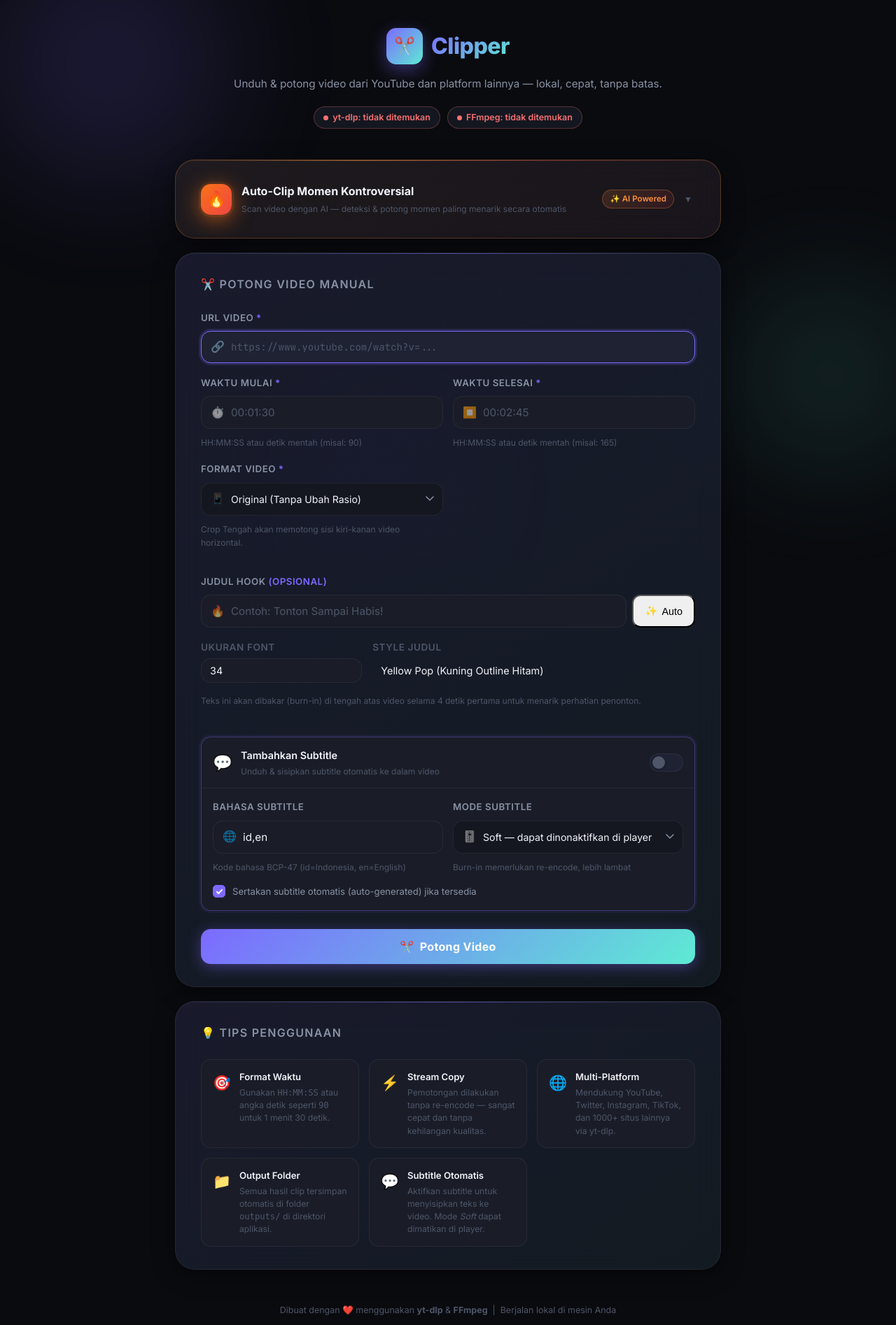
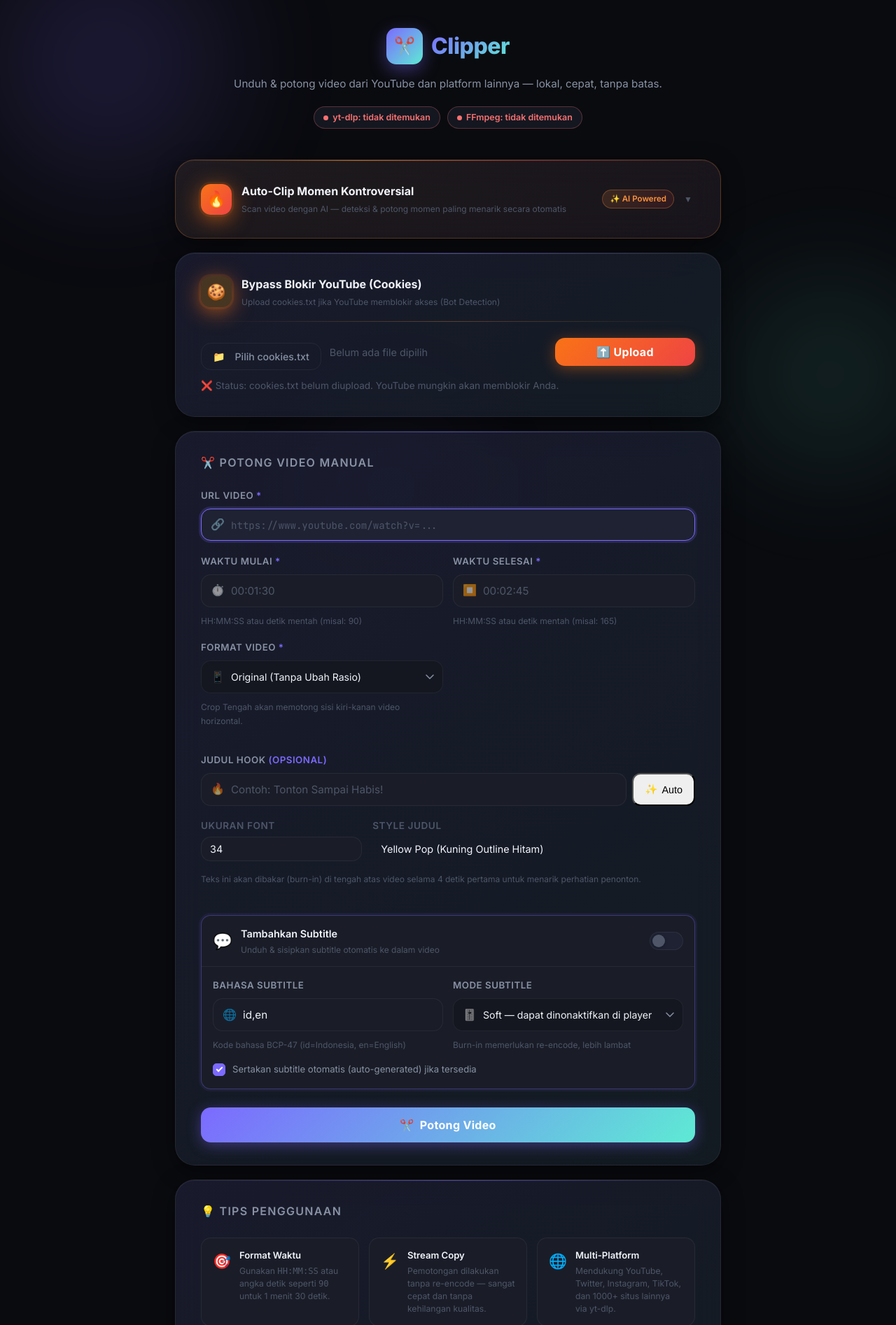
Before and after one commit to Iqbalaulia/clipper, a Flask app: page / in a window 1280 px wide. Shown: the top 1894 px of the page at 70% size. Run offline with Flask 3, Linux system fonts and the light colour scheme.

Commit message:
fix(temp;ate): bypasss cookies

```diff
--- a/app.py
+++ b/app.py
@@ -389,14 +389,32 @@
     try:
         cmd = [
             sys.executable, "-m", "yt_dlp", "--dump-json", "--no-playlist",
-            "--extractor-args", "youtube:player_client=android,web", url
+            "--js-runtimes", "node:node.exe",
+            "--remote-components", "ejs:github",
+            "--no-check-certificates",
         ]
         if use_cookies:
-            cmd.insert(-1, "--cookies")
-            cmd.insert(-1, COOKIES_FILE)
+            cmd += ["--cookies", COOKIES_FILE]
+        cmd.append(url)
+
         r = subprocess.run(cmd, capture_output=True, text=True, timeout=60)
         if r.returncode != 0:
-            return jsonify({"error": f"Gagal mengambil info video: {r.stderr[:300]}"}), 400
+            stderr_text = (r.stderr or "") + (r.stdout or "")
+            if "cookies are no longer valid" in stderr_text:
+                return jsonify({
+                    "error": "Cookies YouTube Anda sudah kadaluarsa (expired). Silakan ekspor ulang file cookies.txt terbaru dari browser dan upload kembali."
+                }), 400
+            elif "Sign in to confirm" in stderr_text or "bot" in stderr_text.lower():
+                cookie_hint = (
+                    " (cookies.txt sudah diupload tapi mungkin invalid/expired)"
+                    if use_cookies
+                    else " — Upload file cookies.txt terlebih dahulu di bagian 'Bypass Blokir'"
+                )
+                return jsonify({
+                    "error": f"YouTube memblokir akses karena mendeteksi bot{cookie_hint}. "
+                             "Gunakan ekstensi browser 'Get cookies.txt LOCALLY' untuk mengekspor cookies terbaru."
+                }), 400
+            return jsonify({"error": f"Gagal mengambil info video: {stderr_text[:400]}"}), 400
 
         info = json.loads(r.stdout)
         title = info.get("title", "Video tanpa judul")
@@ -408,12 +426,15 @@
             "--write-auto-sub", "--write-sub",
             "--sub-lang", subtitle_lang, "--convert-subs", "srt",
             "--skip-download",
+            "--js-runtimes", "node:node.exe",
+            "--remote-components", "ejs:github",
+            "--no-check-certificates",
             "--output", os.path.join(OUTPUT_DIR, "_scan_%(id)s.%(ext)s"),
-            "--no-playlist", url
+            "--no-playlist",
         ]
         if use_cookies:
-            sub_cmd.insert(-1, "--cookies")
-            sub_cmd.insert(-1, COOKIES_FILE)
+            sub_cmd += ["--cookies", COOKIES_FILE]
+        sub_cmd.append(url)
         subprocess.run(sub_cmd, capture_output=True, text=True, timeout=60)
 
         video_id = info.get("id", "unknown")
@@ -459,7 +480,16 @@
         })
 
     except Exception as e:
-        return jsonify({"error": str(e)}), 500
+        err_str = str(e)
+        if "Sign in to confirm" in err_str or "bot" in err_str.lower():
+            return jsonify({
+                "error": "YouTube memblokir akses (bot detection). Upload cookies.txt yang valid untuk melanjutkan."
+            }), 400
+        return jsonify({"error": err_str}), 500
+
+
+
+
 
 
 @app.route("/clip-moments", methods=["POST"])
--- a/static/app.js
+++ b/static/app.js
@@ -1014,40 +1014,72 @@
 
 
 // ── Cookies Upload Logic ──────────────────────────────────────────────────
-async function handleCookiesUpload(e) {
+const cookiesFileInput = $('cookies-file-input');
+const cookiesFileName = $('cookies-file-name');
+const btnUploadCookies = $('btn-upload-cookies');
+const cookiesSpinner = $('cookies-spinner');
+const cookiesBtnLabel = $('cookies-btn-label');
+const cookiesStatus = $('cookies-status');
+
+if (cookiesFileInput) {
+  cookiesFileInput.addEventListener('change', (e) => {
     const file = e.target.files[0];
-  if (!file) return;
+    if (file) {
+      cookiesFileName.textContent = file.name;
+    } else {
+      cookiesFileName.textContent = "Belum ada file dipilih";
+    }
+  });
+}
+
+if (btnUploadCookies) {
+  btnUploadCookies.addEventListener('click', async () => {
+    const file = cookiesFileInput.files[0];
+    if (!file) {
+      alert("Silakan pilih file cookies.txt terlebih dahulu.");
+      return;
+    }
+
     const formData = new FormData();
     formData.append('file', file);
+
+    btnUploadCookies.disabled = true;
+    cookiesSpinner.style.display = "inline-block";
+    cookiesBtnLabel.textContent = "Mengunggah...";
+
     try {
       const res = await fetch('/upload-cookies', { method: 'POST', body: formData });
       const data = await res.json();
       if (res.ok) {
-      alert(data.message);
+        cookiesStatus.innerHTML = `<span style="color:var(--text-main);">✅ Berhasil: ${data.message}</span>`;
         checkCookiesStatus();
       } else {
-      alert(data.error);
+        cookiesStatus.innerHTML = `<span style="color:var(--accent-red);">❌ Gagal: ${data.error}</span>`;
       }
     } catch (err) {
-    alert("Gagal mengunggah cookies: " + err.message);
+      cookiesStatus.innerHTML = `<span style="color:var(--accent-red);">❌ Error: ${err.message}</span>`;
+    } finally {
+      btnUploadCookies.disabled = false;
+      cookiesSpinner.style.display = "none";
+      cookiesBtnLabel.textContent = "⬆️ Upload";
+      cookiesFileInput.value = "";
+      cookiesFileName.textContent = "Belum ada file dipilih";
     }
+  });
 }
-const manualCookiesFile = $('manual-cookies-file');
-if (manualCookiesFile) manualCookiesFile.addEventListener('change', handleCookiesUpload);
-const ctrlCookiesFile = $('ctrl-cookies-file');
-if (ctrlCookiesFile) ctrlCookiesFile.addEventListener('change', handleCookiesUpload);
 
 async function checkCookiesStatus() {
   try {
     const res = await fetch('/cookies-status');
     const data = await res.json();
-    document.querySelectorAll('.cookies-status-text').forEach(el => {
-      el.textContent = data.exists ? "✅ cookies.txt tersedia di server." : "❌ cookies.txt belum diupload.";
-    });
+    if (cookiesStatus) {
       if (data.exists) {
-      if ($('manual-cookies-toggle')) $('manual-cookies-toggle').checked = true;
-      if ($('ctrl-cookies-toggle')) $('ctrl-cookies-toggle').checked = true;
+        cookiesStatus.innerHTML = `<span style="color:var(--text-main);">✅ Status: cookies.txt sudah tersedia di server. Anda siap memotong video!</span>`;
+      } else {
+        cookiesStatus.innerHTML = `<span style="color:var(--text-muted);">❌ Status: cookies.txt belum diupload. YouTube mungkin akan memblokir Anda.</span>`;
+      }
     }
   } catch (err) {}
 }
+
 window.addEventListener('DOMContentLoaded', checkCookiesStatus);
--- a/templates/index.html
+++ b/templates/index.html
@@ -262,6 +262,34 @@
 
       </div><!-- /controversial-body -->
     </div><!-- /controversial-card -->
+
+    <!-- ── Cookies Upload Card (Bypass Blokir) ── -->
+    <div class="card" id="cookies-card">
+      <div class="controversial-header">
+        <div class="controversial-title-row">
+          <div class="controversial-icon-wrap" style="background: rgba(255,165,0,0.2); color: #ffa500;">🍪</div>
+          <div>
+            <p class="controversial-label">Bypass Blokir YouTube (Cookies)</p>
+            <p class="controversial-sublabel">Upload cookies.txt jika YouTube memblokir akses (Bot Detection)</p>
+          </div>
+        </div>
+      </div>
+      <div class="controversial-body" style="display:block;">
+        <div class="controversial-divider"></div>
+        <div style="display: flex; gap: 12px; align-items: center; flex-wrap: wrap;">
+          <input type="file" id="cookies-file-input" accept=".txt" style="display:none;" />
+          <button type="button" class="btn-new" onclick="document.getElementById('cookies-file-input').click()" style="padding: 10px 16px; min-width: 150px; justify-content: center;">
+            <span style="margin-right:8px;">📁</span> Pilih cookies.txt
+          </button>
+          <span id="cookies-file-name" style="font-size: 0.9rem; color: var(--text-muted);">Belum ada file dipilih</span>
+          <button type="button" id="btn-upload-cookies" class="btn-scan" style="padding: 10px 16px; margin-left: auto; max-width: 200px;">
+            <div class="spinner" id="cookies-spinner" style="display:none;"></div>
+            <span id="cookies-btn-label">⬆️ Upload</span>
+          </button>
+        </div>
+        <div id="cookies-status" style="margin-top: 12px; font-size: 0.85rem;"></div>
+      </div>
+    </div>
 
     <!-- ── Main Form Card (Manual Clip — tidak berubah) ── -->
     <div class="card">
```
Also changed, not shown: clipper.py (+18 -1 lines), 1 other file. Lines whose indentation alone changed are shown as unchanged.
